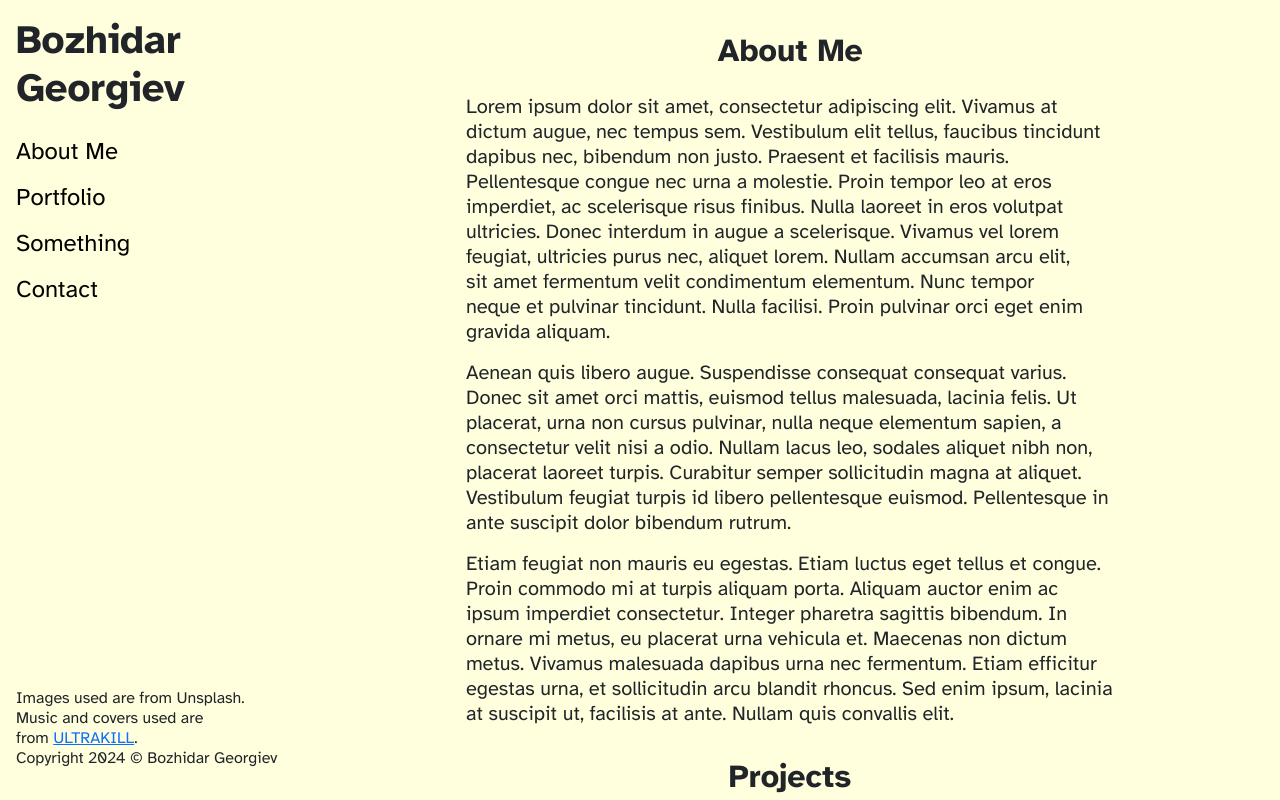
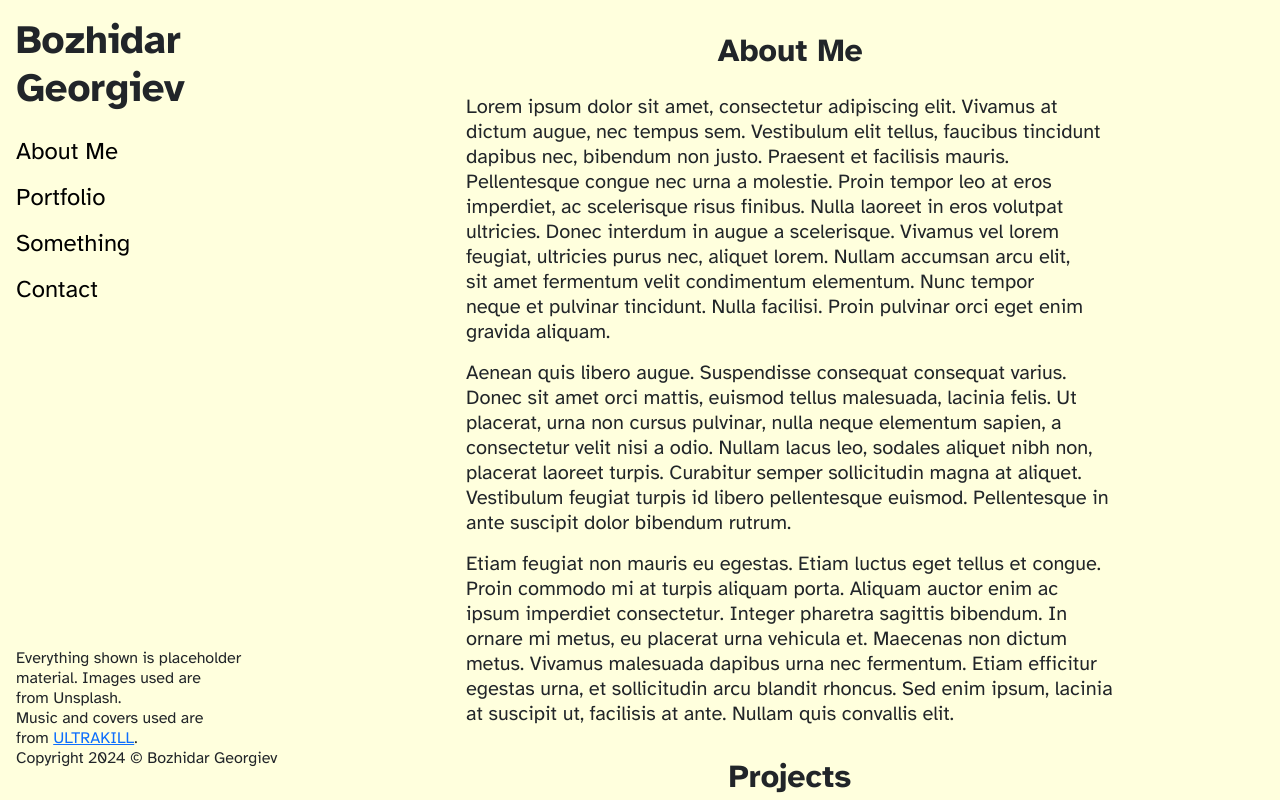
Before and after one commit to georgiev-bozhidar/georgiev-bozhidar.github.io, a React (Vite) app: page / in a window 1280 px wide. Shown: the top 800 px of the page. Built offline with nearby package versions, Linux system fonts and the light colour scheme.

Commit message:
Added extra line in footer

```diff
--- a/src/App.css
+++ b/src/App.css
@@ -163,6 +163,7 @@ audio {
   }
 }
 
+/* TODO add nav hamburger menu */
 @media (max-width: 570px) {
   .projects,
   .musics {
--- a/src/App.tsx
+++ b/src/App.tsx
@@ -1,4 +1,5 @@
-/* import { useState } from "react"; */ /* import reactLogo from "./assets/react.svg";
+/* import { useState } from "react"; */
+/* import reactLogo from "./assets/react.svg";
  * import viteLogo from "/vite.svg"; */
 import "./App.css";
 import { Code, Art, Music } from "./components/Projects";
@@ -140,7 +141,8 @@ function App() {
           <footer>
             <p>
               <span className="temporary">
-                Images used are from Unsplash.
+                Everything shown is placeholder material. Images used are from
+                Unsplash.
                 <br /> Music and covers used are from{" "}
                 <Link to="http://devilmayquake.com" target="_blank">
                   ULTRAKILL
```
